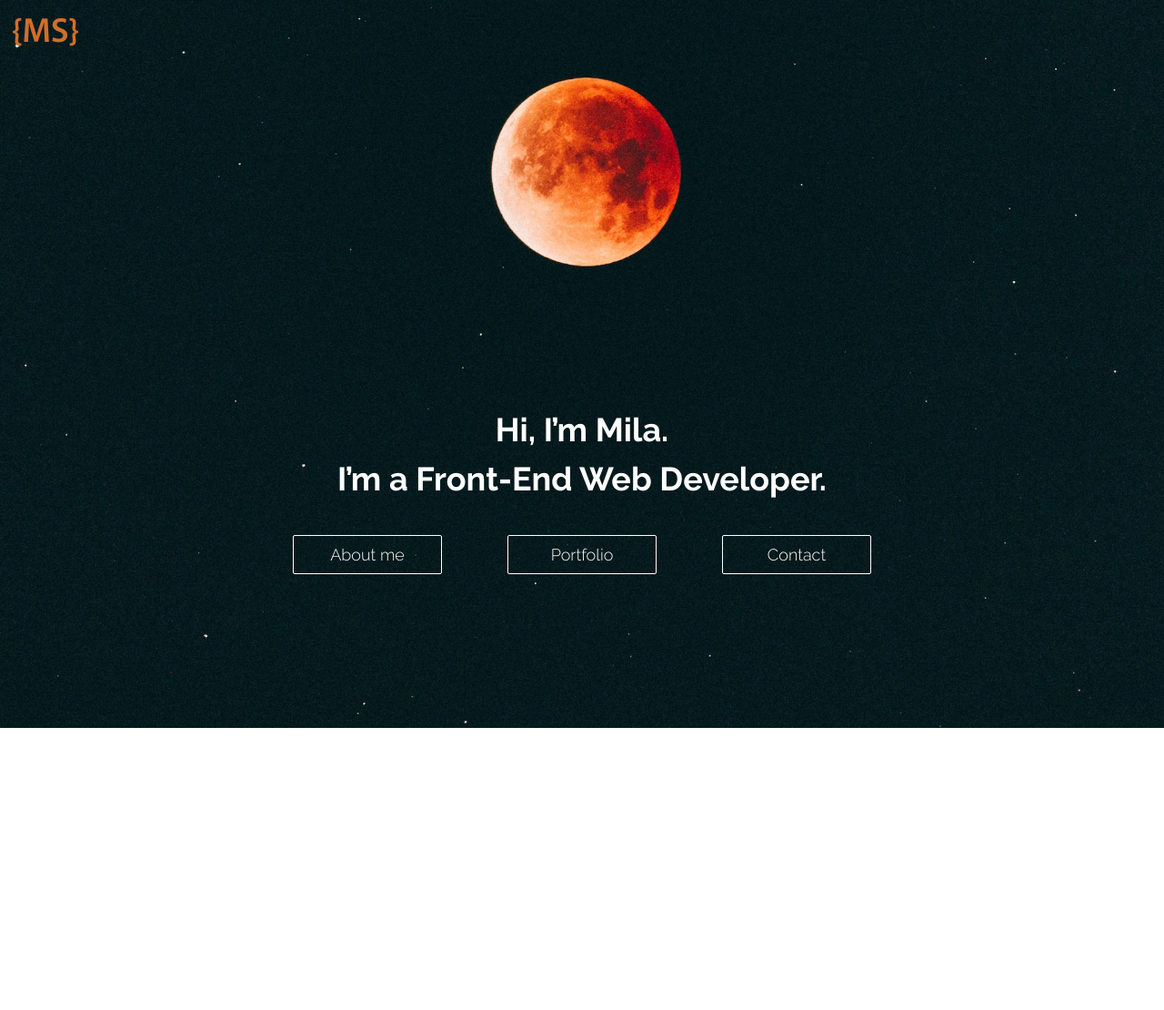
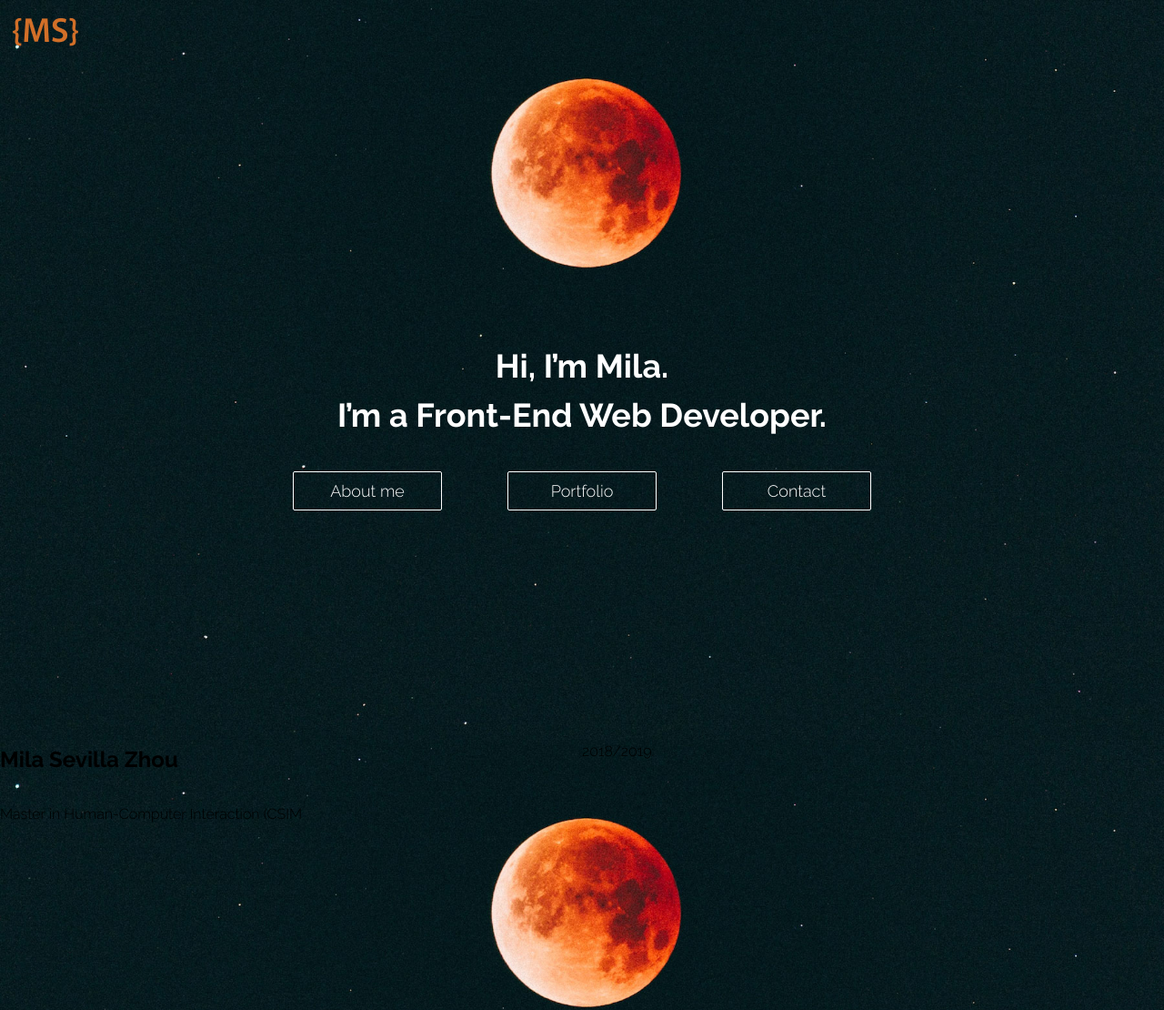
Before and after one commit to mila-sevilla/personal-website, a plain HTML site: page index.html in a window 1280 px wide. Shown: the top 1110 px of the page at 91% size. Before the commit the page ends 800 px from the top, so only its background shows below. Drawn offline with Linux system fonts and the light colour scheme.

Commit message:
Added sections

```diff
--- a/index.html
+++ b/index.html
@@ -10,19 +10,31 @@
     <script src="main.js"></script>
 </head>
 <body>
-
-    <div class="logo">
-        <a href="#top"> </a>
-    </div>
+    <header>
+        <div class="logo"> <a href="#top"> </a> </div>
+    </header>
 
     <div class="content">
-        <h1> Hi, I’m Mila. <br> I’m a Front-End Web Developer. </h1>
 
-        <nav>
-            <a href="#"> About me </a>
-            <a href="#"> Portfolio </a>
-            <a href="#"> Contact </a>
-        </nav>
+        <section>
+            <div class="welcomePage">
+                <h1> Hi, I’m Mila. <br> I’m a Front-End Web Developer. </h1>
+                <nav>
+                    <a href="#aboutMe"> About me </a>
+                    <a href="#"> Portfolio </a>
+                    <a href="#"> Contact </a>
+                </nav>
+            </div>
+        </section>
+
+        <section>
+            <div class="aboutMe grid" id="aboutMe">
+                <h2>Mila Sevilla Zhou</h2>
+                <p>2018/2019:</p>
+                <p> Master in Human-Computer Interaction (CSIM</p>
+            </div>
+        </section>
+
     </div>
 
 </body>
--- a/main.css
+++ b/main.css
@@ -16,12 +16,18 @@ body {
     padding: 0;
 }
 
+section {
+    width: 100vw;
+    height: 100vh;
+}
+
 .logo {
     background-image: url(../assets/logo.png);
     background-repeat: no-repeat;
     background-position: center;
     height: 70px;
     width: 100px;
+    position: fixed;
 }
 
 .logo > a {
@@ -30,7 +36,7 @@ body {
     width: 100px;
 }
 
-.content {
+.welcomePage {
     display: flex;
     justify-content: center;
     flex-wrap: wrap;
@@ -86,8 +92,13 @@ nav > a:hover {
     cursor: pointer;
 }
 
+.grid {
+    display: grid;
+    grid-template-columns: 1fr 1fr;
+}
+
 @media ( min-height: 640px ) and ( min-width: 750px ) {
-    .content {
+    .welcomePage {
         top: 45%;
     }
     nav {
@@ -103,3 +114,4 @@ nav > a:hover {
     .content {
         top: 45%;
     }
+}
```
